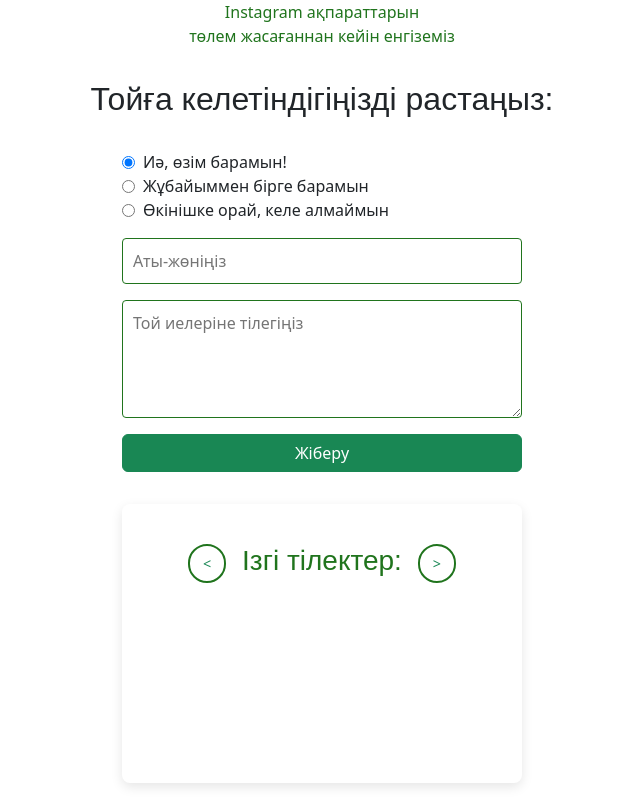
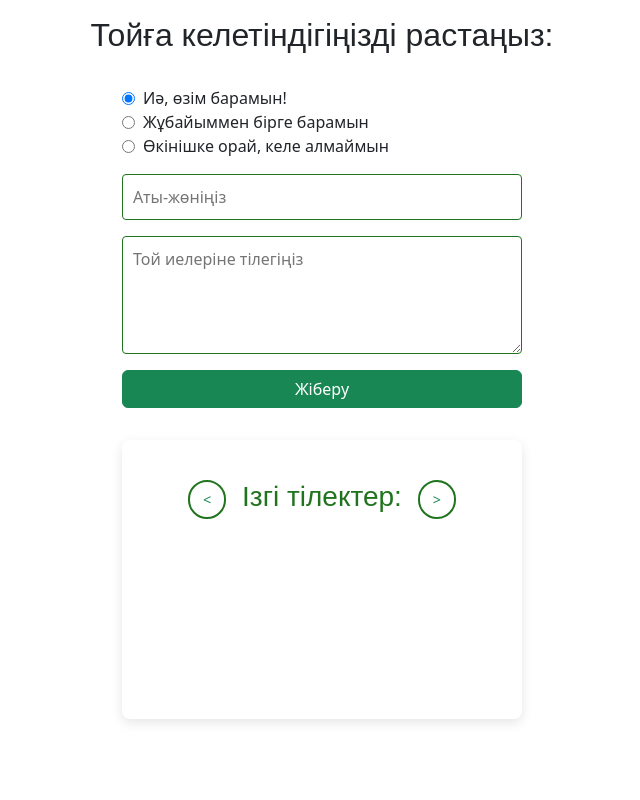
Before and after one commit to Yessirkegen/WeddingLetter, a plain HTML site: page index.html in a window 1280 px wide. Shown: the part 1683-2483 px from the top of the page, without its empty margins (318-958 px from the left). After the commit the page ends 2434 px from the top, so only its background shows below. Drawn offline with nearby package versions, Linux system fonts and the light colour scheme; no server answers.

Commit message:
Update index.html

```diff
--- a/index.html
+++ b/index.html
@@ -86,7 +86,6 @@
           </a>
         </div>
       </div>
-      <p class="owners-note">Instagram ақпараттарын<br>төлем жасағаннан кейін енгіземіз</p>
     </section>
 
     <!-- RSVP -->
```
